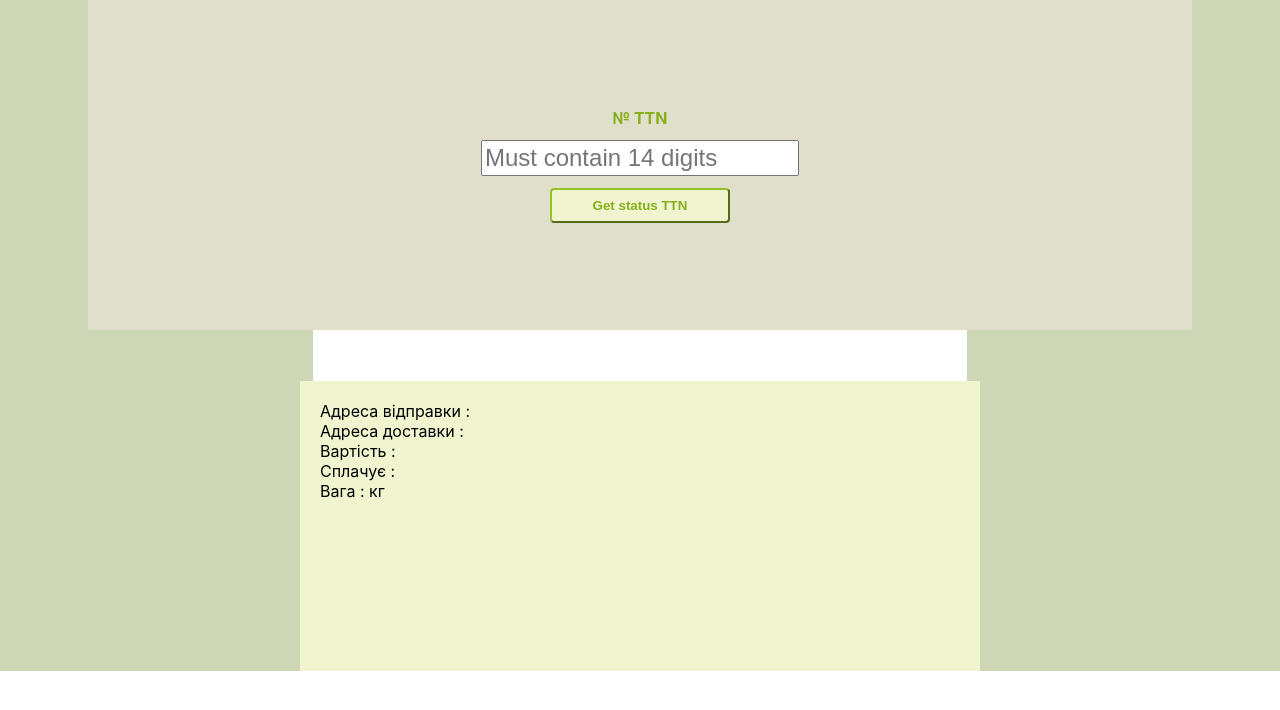
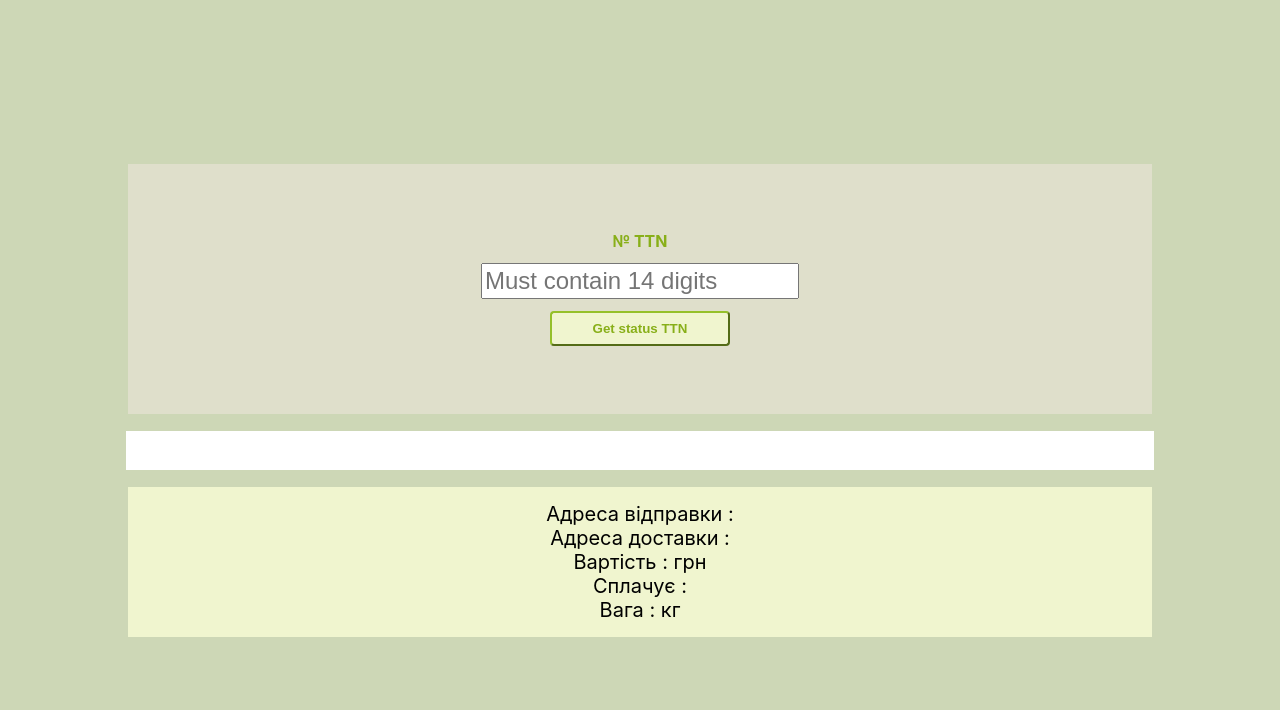
Before and after one commit to VoloshynVolodymyr/NP_API, a React (Create React App) app: page / in a window 1280 px wide. Shown: the top 710 px of the page. Built offline with nearby package versions, Linux system fonts and the light colour scheme; no server answers.

Commit message:
add styled

```diff
--- a/src/components/App.styled.jsx
+++ b/src/components/App.styled.jsx
@@ -4,7 +4,9 @@ export const CommonWrapper = styled.div`
     display: flex;
     flex-direction: column;
     align-items: center;
+    justify-content: center;
     margin: 0 auto;
-    min-width: 100%;
+    width: 100vw;
+    height: 100vh;
     background-color: ${props => props.theme.colors.containerColor};
 `
--- a/src/components/ContactForm/ContactForm.styled.jsx
+++ b/src/components/ContactForm/ContactForm.styled.jsx
@@ -6,13 +6,12 @@ export const Form = styled.form`
     align-items: center;
     justify-content: center;
     background-color: ${props => props.theme.colors.mainButtonColor};
-    /* width: 90%; */
     height: 250px;
-    padding: 40px;
+    margin-bottom: 15px;
     @media (max-width: 460px) {
-      width: 320px;
+      width: 100%;
   }
-  @media (min-width: 768px) {
+  @media (min-width: 461px) {
       width: 80%;
   }
 `
--- a/src/components/TTNDetails/TTNDetails.jsx
+++ b/src/components/TTNDetails/TTNDetails.jsx
@@ -1,5 +1,5 @@
 import { getParcelData } from '../../services/api/TTH';
-import { InfoWrapper } from './TTNDetails.styled';
+import { InfoWrapper, Span, Visibility } from './TTNDetails.styled';
 import React, { useState, useEffect } from 'react';
 
 export const TTNDetails = activeTTN => {
@@ -9,7 +9,6 @@ export const TTNDetails = activeTTN => {
   let data;
   useEffect(() => {
     fetchParcelData(active);
-    console.log('Fetching successful');
   }, [active]);
 
   const fetchParcelData = async num => {
@@ -21,10 +20,11 @@ export const TTNDetails = activeTTN => {
       console.log(error);
     }
   };
-  console.log(record);
+
   const {
     Number,
     Status,
+    StatusCode,
     WarehouseSenderAddress,
     WarehouseRecipientAddress,
     ScheduledDeliveryDate,
@@ -34,15 +34,19 @@ export const TTNDetails = activeTTN => {
   } = record;
 
   return (
-    <InfoWrapper>
-      <span>{Number}</span>
-      <span>{Status}</span>
-      <span>Адреса відправки : {WarehouseSenderAddress}</span>
-      <span>Адреса доставки : {WarehouseRecipientAddress}</span>
-      <span>{ScheduledDeliveryDate}</span>
-      <span>Вартість : {DocumentCost}</span>
-      <span>Сплачує : {PayerType}</span>
-      <span>Вага : {FactualWeight} кг</span>
-    </InfoWrapper>
+    (StatusCode==3)
+    ?(<InfoWrapper>
+    <Span>За таким номером нічого не знайдено</Span>
+    </InfoWrapper>)
+    :(<InfoWrapper>
+      <Span>{Number}</Span>
+      <Span>{Status}</Span>
+      <Visibility><Span>Адреса відправки : {WarehouseSenderAddress}</Span></Visibility>
+      <Visibility><Span>Адреса доставки : {WarehouseRecipientAddress}</Span></Visibility>
+      <Span>{ScheduledDeliveryDate}</Span>
+      <Span>Вартість : {DocumentCost} грн</Span>
+      <Span>Сплачує : {PayerType}</Span>
+      <Span>Вага : {FactualWeight} кг</Span>
+    </InfoWrapper>)
   );
 };
--- a/src/components/TTNDetails/TTNDetails.styled.jsx
+++ b/src/components/TTNDetails/TTNDetails.styled.jsx
@@ -3,9 +3,34 @@ import styled from "@emotion/styled";
 export const InfoWrapper = styled.div`
     display: flex;
     flex-direction: column;
-    align-items: left;
+    align-items: center;
+    justify-content: center;
     background-color: ${props => props.theme.colors.secondBgColor};
-    width: 640px;
-    height: 250px;
-    padding: 20px;
+    padding-top: 15px;
+    padding-bottom: 15px;
+    margin-top: 15px;
+    /* width: 640px; */
+    /* height: 250px; */
+    @media (max-width: 460px) {
+      width: 100%;
+  }
+  @media (min-width: 461px) {
+      width: 80%;
+  }
 `
+
+export const Span = styled.span`
+    @media (max-width: 660px) {
+      font-size: 14px;
+  }
+  @media (min-width: 800px) {
+    font-size: 20px;
+  }
+`
+
+export const Visibility = styled.div`
+    @media (max-width: 460px) {
+      display: none;
+  }
+
+`
--- a/src/components/TTNList/TTNList.jsx
+++ b/src/components/TTNList/TTNList.jsx
@@ -7,7 +7,7 @@ export const TTNList = ({ invoice, onClick }) => {
   const setActive = (e) => {
     onClick(e.target.value)
   };
-
+//   invoice.pop()
   return invoice.map(elem => (
     <Input defaultValue={elem.number} onClick={setActive} key={nanoid()}>
 
--- a/src/components/TTNList/TTNList.styled.jsx
+++ b/src/components/TTNList/TTNList.styled.jsx
@@ -1,14 +1,21 @@
 import styled from "@emotion/styled";
 
 export const Input = styled.input`
+    cursor: pointer;
     display: flex;
     text-align: center;
     flex-direction: row;
     align-items: center;
-    padding: 7px;
+    /* padding: 7px; */
+    margin: 2px;
     border: none;
     width: 640px;
-    cursor: pointer;
     font-size: 32px;
     color: ${props => props.theme.colors.mainBgColor};
+    @media (max-width: 460px) {
+      width: 100%;
+  }
+  @media (min-width: 461px) {
+      width: 80%;
+  }
 `
```
